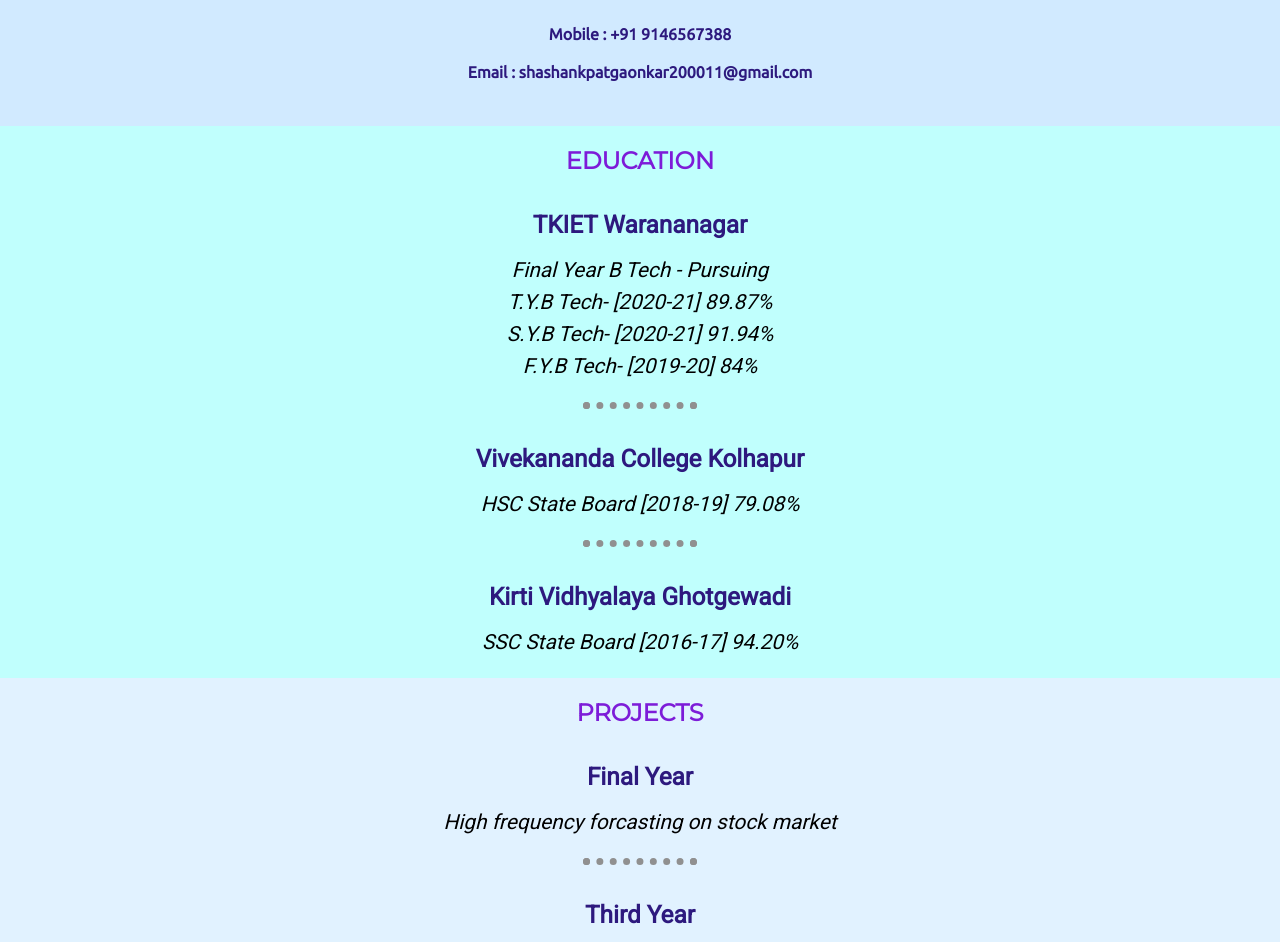
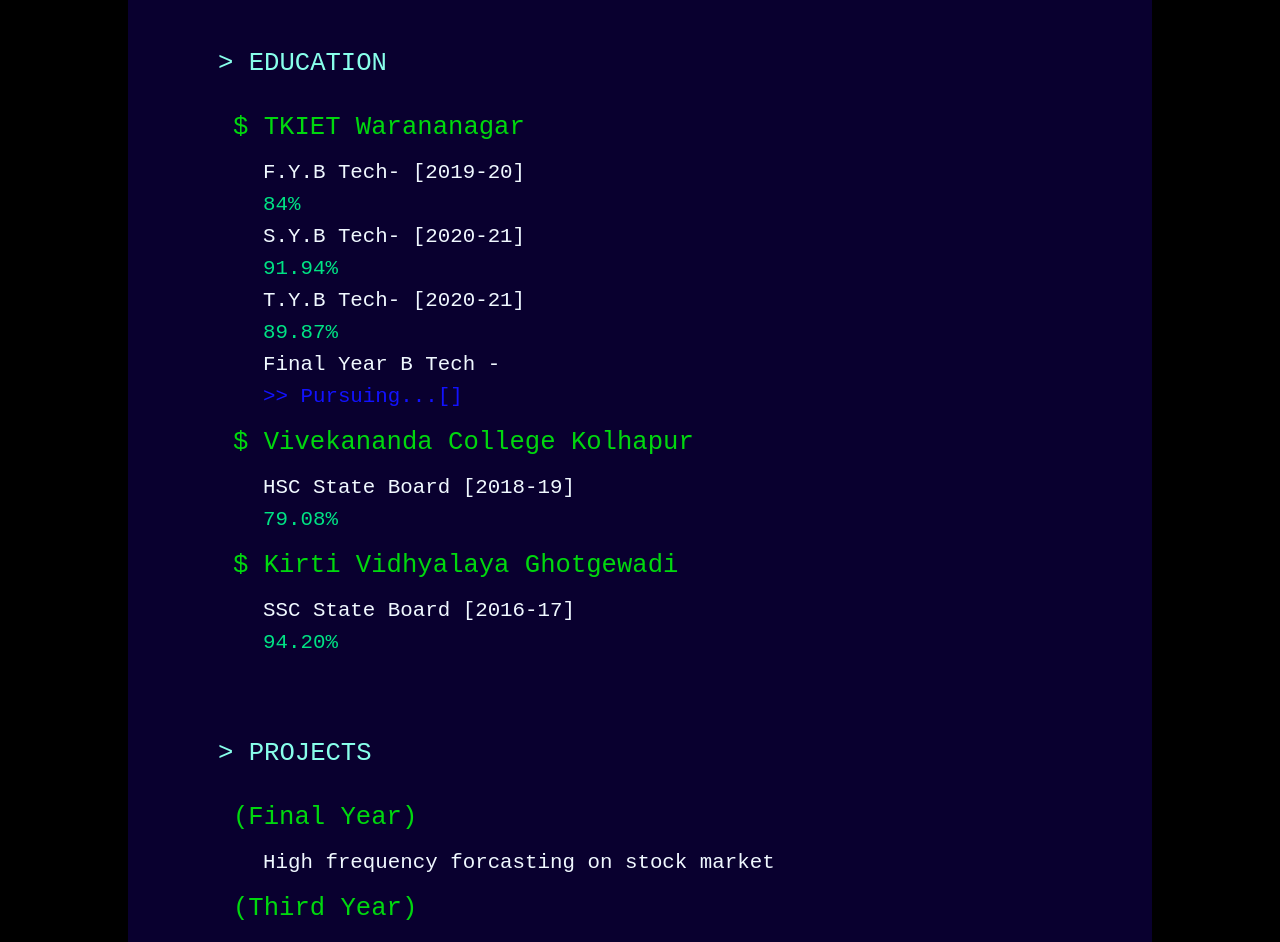
Before and after one commit to shashank-1112/Resmue, a plain HTML site: page index.html in a window 1280 px wide. Shown: the part 471-1413 px from the top of the page. Drawn offline with Linux system fonts and the light colour scheme.

Commit message:
branch1.1 coding theme

```diff
--- /dev/null
+++ b/CSS/styleBranch1.css
@@ -0,0 +1,74 @@
+* {
+  padding: 0;
+  margin: 0;
+}
+
+body {
+  font-size: 1.3rem;
+  background-color:black;
+  color: rgb(136, 255, 235);
+  font-family: monospace;
+}
+
+p{
+    font-size: 1.6rem;
+}
+
+li{
+    list-style: none;
+    color: aliceblue;
+    padding-left: 45px;
+    line-height: 2rem;
+}
+
+.box{
+    background-color:rgb(9, 0, 47);
+    width: 80%;
+    margin: auto;
+    margin-top: 30px;
+}
+
+.top{
+    padding: 50px;
+    display: flex;
+    justify-content: center;
+    gap: 200px;
+}
+
+.imgages{
+    order: 1;
+    display: inline-block;
+    justify-self: center;
+}
+
+.text{
+    line-height: 2em;
+    order: -1;
+    display: inline-block;
+}
+
+.titles{
+    padding-bottom: 20PX;
+}
+
+.list-title{
+    padding: 15px;
+}
+
+.contact, .list-title{
+    padding-left: 15px;
+    color: rgb(0, 216, 14);
+}
+
+.education, .projects, .skills, .hobbies{
+    margin-left: 50px;
+    padding: 40px;
+}
+
+.marks{
+    color: rgb(0, 226, 132);
+}
+
+#active{
+    color: rgb(18, 18, 255);
+}
--- a/index.html
+++ b/index.html
@@ -11,9 +11,12 @@
       href="https://fonts.googleapis.com/css2?family=Montserrat&family=Roboto&family=Ubuntu&display=swap"
       rel="stylesheet"
     />
-    <link rel="stylesheet" href="CSS/style.css" />
+    <link rel="stylesheet" href="CSS/styleBranch1.css" />
   </head>
   <body>
+    <h1>></h1>
+    <h1>>...</h1>
+    <div class="box">
       <div class="top">
         <div class="images">
           <img
@@ -25,44 +28,60 @@
           />
         </div>
         <div class="text">
-        <h1 id="name">MR. SHASHANK SADASHIV PATGAONKAR</h1>
-        <h2 id="quali">Computer Science and Engineering</h2>
+          <p id="name">> MR. SHASHANK SADASHIV PATGAONKAR</p>
+          <p id="quali">> Computer Science and Engineering</p>
 
           <div class="contact-list">
-          <h2 class="contact">Mobile : +91 9146567388</h2>
-          <h2 class="contact">Email : shashankpatgaonkar200011@gmail.com</h2>
+            <p>> Contact</p>
+            <p class="contact">$ Mobile : +91 9146567388</p>
+            <p class="contact">$ Email : shashankpatgaonkar200011@gmail.com</p>
           </div>
         </div>
       </div>
 
       <div class="education">
-      <h3 class="titles">EDUCATION</h3>
+        <p class="titles">> EDUCATION</p>
         <ul class="college">
-        <h3 class="list-title">TKIET Warananagar</h3>
-        <li>Final Year B Tech - Pursuing</li>
-        <li>T.Y.B Tech- [2020-21] 89.87%</li>
-        <li>S.Y.B Tech- [2020-21] 91.94%</li>
-        <li>F.Y.B Tech- [2019-20] 84%</li>
+          <p class="list-title">$ TKIET Warananagar</p>
+
+          <li>
+            F.Y.B Tech- [2019-20] <br />
+            <span class="marks">84%</span>
+          </li>
+          <li>
+            S.Y.B Tech- [2020-21] <br />
+            <span class="marks">91.94%</span>
+          </li>
+          <li>
+            T.Y.B Tech- [2020-21] <br />
+            <span class="marks">89.87%</span>
+          </li>
+          <li>Final Year B Tech - <br>
+            <span class="marks" id="active">>> Pursuing...[]</span></li>
         </ul>
-      <hr />
         <ul class="hsc">
-        <h3 class="list-title">Vivekananda College Kolhapur</h3>
-        <li>HSC State Board [2018-19] 79.08%</li>
+          <p class="list-title">$ Vivekananda College Kolhapur</p>
+          <li>
+            HSC State Board [2018-19] <br />
+            <span class="marks">79.08%</span>
+          </li>
         </ul>
-      <hr>
         <ul class="ssc">
-        <h3 class="list-title">Kirti Vidhyalaya Ghotgewadi</h3>
-        <li>SSC State Board [2016-17] 94.20%</li>
+          <p class="list-title">$ Kirti Vidhyalaya Ghotgewadi</p>
+          <li>
+            SSC State Board [2016-17] <br />
+            <span class="marks">94.20%</span>
+          </li>
         </ul>
       </div>
 
       <div class="projects">
-      <h3 class="titles">PROJECTS</h3>
+        <p class="titles">> PROJECTS</p>
         <ul>
-        <h3 class="list-title">Final Year</h3>
+          <p class="list-title">(Final Year)</p>
           <li>High frequency forcasting on stock market</li>
-        <hr />
-        <h3 class="list-title">Third Year</h3>
+
+          <p class="list-title">(Third Year)</p>
           <li>
             ZP School Monthly M-D-M report
             <br />
@@ -70,8 +89,8 @@
             <br />
             Domain : Web Application
           </li>
-        <hr />
-        <h3 class="list-title">Second Year</h3>
+
+          <p class="list-title">(Second Year)</p>
           <li>
             Tic Tac Toe Game
             <br />
@@ -81,11 +100,11 @@
       </div>
 
       <div class="skills">
-      <h3 class="titles">SKILLS</h3>
+        <p class="titles">> SKILLS</p>
         <div class="container">
           <div class="row">
             <ul>
-            <h3 class="list-title">Soft Skills</h3>
+              <p class="list-title">(Soft Skills)</p>
               <li>Logical Thinking</li>
               <li>Focused</li>
               <li>Quick Learner</li>
@@ -94,7 +113,7 @@
           </div>
           <div class="row">
             <ul>
-            <h3 class="list-title">Core Skills</h3>
+              <p class="list-title">(Core Skills)</p>
               <li>C/C++</li>
               <li>C#</li>
               <li>JAVA</li>
@@ -107,7 +126,7 @@
       </div>
 
       <div class="hobbies">
-      <h3 class="titles">HOBBIES</h3>
+        <p class="titles">> HOBBIES</p>
         <ul>
           <li>Reading 📚</li>
           <li>Writing ✒️</li>
@@ -118,9 +137,10 @@
 
       <div class="footer">
         <p>
-        The above information furnished by me is true to the best of my
+          >> The above information furnished by me is true to the best of my
           knowledge and belief.
         </p>
       </div>
+    </div>
   </body>
 </html>
```
Lines whose indentation alone changed are shown as unchanged.
